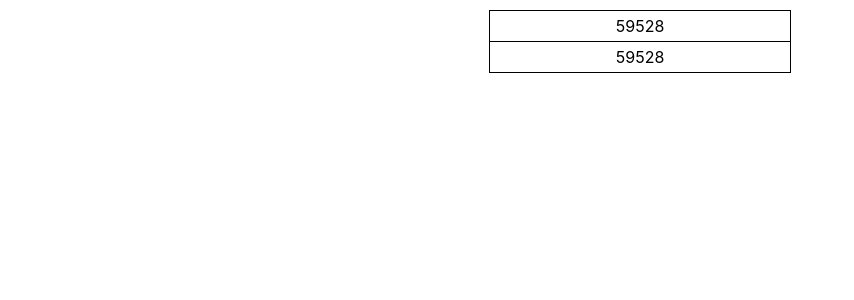
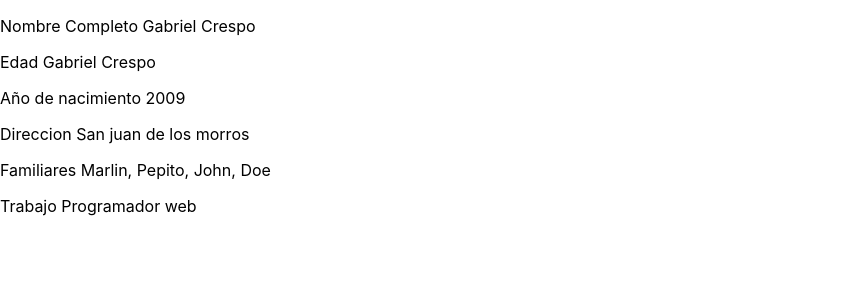
Before and after one commit to leviatangit/React-Practicas, a React (Create React App) app: page / in a window 1280 px wide. Shown: the top 300 px of the page, without its empty margins (0-854 px from the left). Built offline with nearby package versions, Linux system fonts and the light colour scheme.

Commit message:
Props clase

```diff
--- a/src/App.js
+++ b/src/App.js
@@ -3,39 +3,22 @@ import React from 'react';
 import './App.css';
 import './CheckList/List.css';
 import List from './CheckList/List';
+import PersonaCard from './Clase/Props';
 
 class App extends React.Component {
   render(){
-    return (<List />)
+    return <PersonaCard
+      nombre='Gabriel'
+      apellido='Crespo'
+      edad={10}
+      mostrarDireccion={false}
+      isHombre
+      familiares={["Marlin", "Pepito", "John", "Doe"]}
+      infoAdicional={{ telf: '0900127885' , trabajo: 'Programador web' }}
+      direccion="San juan de los morros"
+    />
+    // return (<List />)
   }
 }
 
-// function App() {
-//   return (
-//     <div className="App">
-//       <header className="App-header">
-//         <img src={logo} className="App-logo" alt="logo" />
-
-//         <Hello
-//         title='Hola mundo desde props' />
-
-//         <Text
-//         edad="1"
-//         nombre={'Gabriel'}
-//         apellido={'Crespo'}
-//         />
-
-//         <a
-//           className="App-link"
-//           href="https://reactjs.org"
-//           target="_blank"
-//           rel="noopener noreferrer"
-//         >
-//           Learn React
-//         </a>
-//       </header>
-//     </div>
-//   );
-// }
-
 export default App;
--- a/src/Clase/Props.js
+++ b/src/Clase/Props.js
@@ -1,35 +1,51 @@
 import React from 'react';
-import logo from './logo.svg';
-import './App.css';
 
 /**
  * --------- Props ---------
  *
  * - La Props son inmutables: no se puede modificar su valor
  * - Para definir un valor por defecto a las propiedades, se se Component.defaultProps = {};
- *
- *
+ * - Cuando declaramos una propiedad pero esta no tiene valor, su valor por defecto sera true
+ * - Para pasar booleanos, numero, array y objetos tiene que ser por llaves
+ * - Tambien se peude pasar funciones y otros elementos
  */
 
-
-class Titulo extends React.Component {
-  render() {
-    return <h2> {this.props.title} </h2>
+class ParrafoInfo extends React.Component {
+  render(){
+    return (
+      <p>
+        <span className="Attributo"> {this.props.atributo} </span>
+        <span className="Valor">{this.props.valor} </span>
+      </p>
+    )
   }
 }
 
 class PersonaCard extends React.Component {
   render() {
+    console.log( this.props );
 
-    const nombreCompleto = this.props.nombre + " " + this.props.apellido;
+    // Destructurar
+    const {
+      nombre,
+      apellido,
+      mostrarDireccion,
+      edad,
+      direccion,
+      familiares,
+      infoAdicional
+    } = this.props
 
+    const nombreCompleto = nombre + " " + apellido;
+    const anoNacimiento = new Date().getFullYear() - edad;
     return (
       <div className="Persona-Card">
-        <p>  {this.props.edad} </p>
-        <p>  {this.props.nombre} </p>
-        <p>  {this.props.apellido} </p>
-        <p> Nombre Completo: {nombreCompleto} </p>
-        <p> {this.props.edad > 18 ? "Mayor de edad" : "Menor de edad"}</p>
+        <ParrafoInfo atributo='Nombre Completo' valor={nombreCompleto} />
+        <ParrafoInfo atributo='Edad' valor={nombreCompleto} />
+        <ParrafoInfo atributo='Año de nacimiento' valor={anoNacimiento} />
+        <ParrafoInfo atributo='Direccion' valor={direccion} />
+        <ParrafoInfo atributo='Familiares' valor={familiares.join(', ')} />
+        <ParrafoInfo atributo='Trabajo' valor={infoAdicional.trabajo} />
       </div>
     )
   }
@@ -37,28 +53,9 @@ class PersonaCard extends React.Component {
 
 // Definir valores de la props por defecto
 PersonaCard.defaultProps = {
-
+  mostrarDireccion: false,
+  direccion : '',
 };
 
 
-function App() {
-  return (
-    <div className="App">
-      <header className="App-header">
-        <img src={logo} className="App-logo" alt="logo" />
-
-        <Titulo
-          title='Hola mundo desde props' />
-
-        <PersonaCard
-          edad="1"
-          nombre={'Gabriel'}
-          apellido={'Crespo'}
-        />
-
-      </header>
-    </div>
-  );
-}
-
-export default App;
+export default PersonaCard;
```
